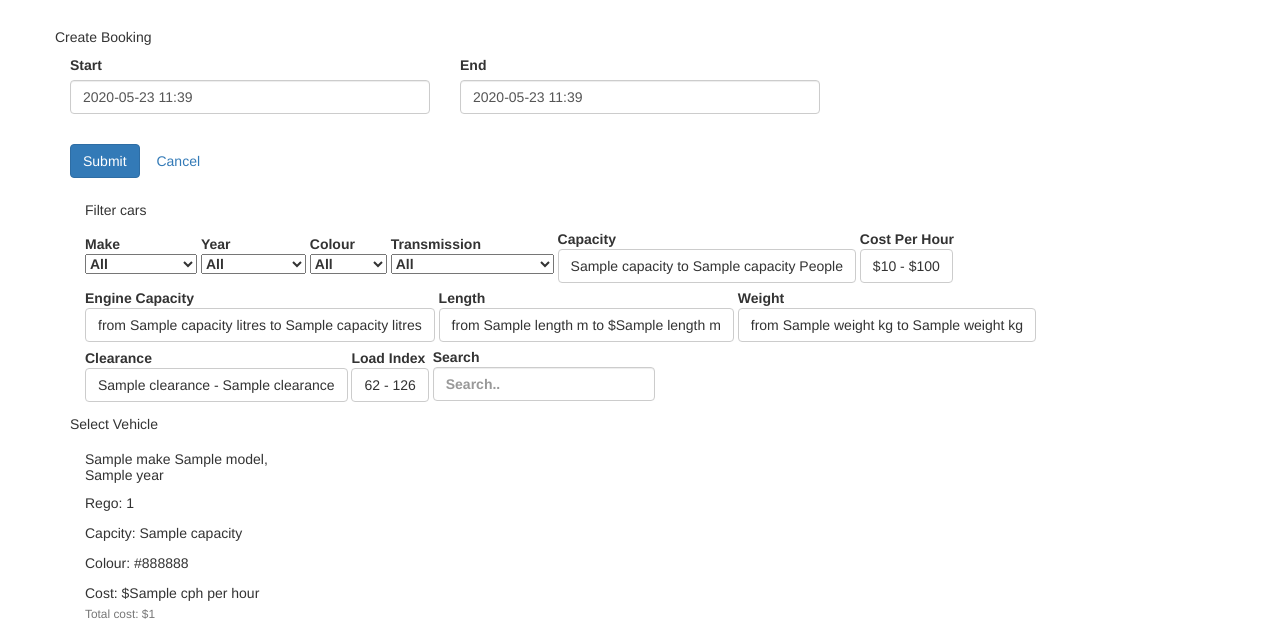
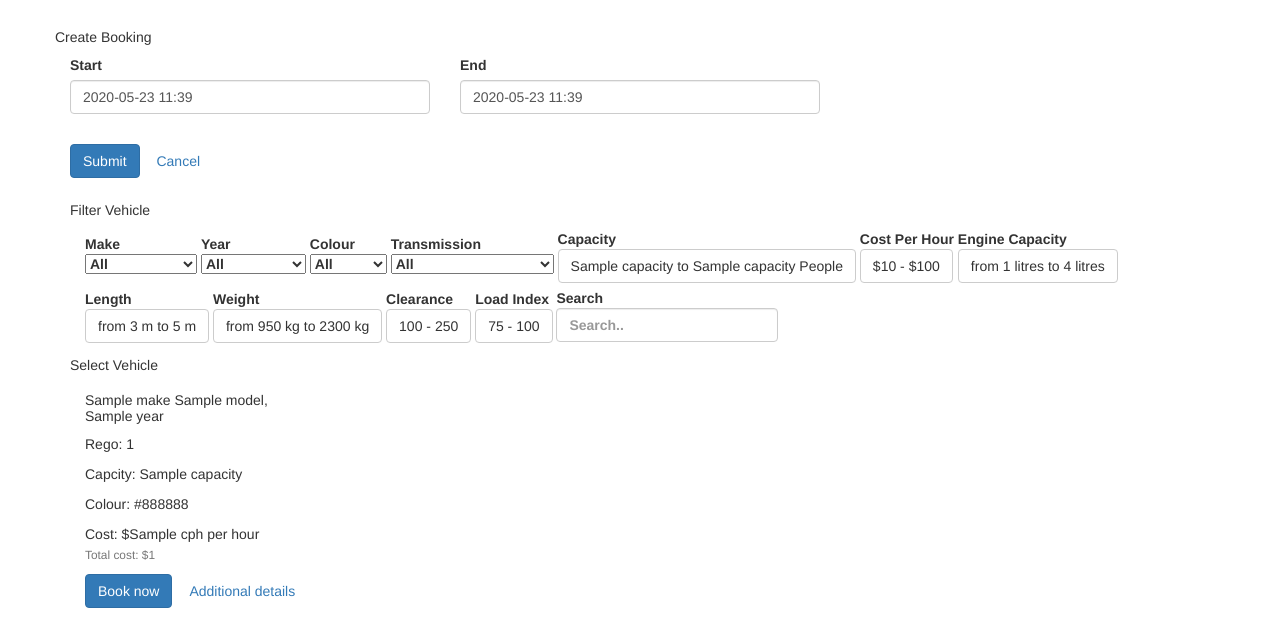
Before and after one commit to jordanwoodroffe/Rental-management, a Flask app: template templates/booking.html in a window 1280 px wide. Shown: the part 97-730 px from the top of the page. Run offline with Flask 2, Linux system fonts and the light colour scheme; tables that the repository leaves empty hold one stand-in row (values such as "Sample post"); the template is opened without the code that fills it: values that come from a table or form of the project are taken from there, most other values are stand-ins (such as "Sample title", 1, 10 or a date in 2020); parts of the project's set-up code (start-up, migrations or seed data) failed here and were passed over; some libraries are stand-ins or nearby versions.

Commit message:
improve filter

```diff
--- a/app.py
+++ b/app.py
@@ -97,6 +97,6 @@ Bootstrap(app)
 db.init_app(app)
 
 if __name__ == '__main__':
-    # db.drop_all(app=app)
+    db.drop_all(app=app)
     db.create_all(app=app)
     app.run(debug=True, host="0.0.0.0")
--- a/static/scripts/booking.js
+++ b/static/scripts/booking.js
@@ -124,14 +124,14 @@ function update_length_range() {
   minSelect = document.getElementById("length-filter-min");
   maxSelect = document.getElementById("length-filter-max");
   for (var i = 0; i < minSelect.options.length; i++) {
-    if (parseInt(minSelect[i].value) > parseInt(maxSelect.value)) {
+    if (parseFloat(minSelect[i].value) > parseFloat(maxSelect.value)) {
       minSelect[i].disabled = true;
     } else {
       minSelect[i].disabled = false;
     }
   }
   for (var i = 0; i < maxSelect.options.length; i++) {
-    if (parseInt(maxSelect[i].value) < parseInt(minSelect.value)) {
+    if (parseFloat(maxSelect[i].value) < parseFloat(minSelect.value)) {
       maxSelect[i].disabled = true;
     } else {
       maxSelect[i].disabled = false;
@@ -238,8 +238,8 @@ var filter = function () {
         parseInt(weight) >= parseInt(weightMin)
       ) ||
       !(
-        parseInt(length) <= parseInt(lengthMax) &&
-        parseInt(length) >= parseInt(lengthMin)
+        parseFloat(length) <= parseFloat(lengthMax) &&
+        parseFloat(length) >= parseFloat(lengthMin)
       ) ||
       !(
         parseInt(engine) <= parseInt(engineMax) &&
--- a/templates/booking.html
+++ b/templates/booking.html
@@ -79,8 +79,10 @@
       {% if cars|length > 0 %}
         {% if attributes != None %}
           <div>
-            <h5>Filter cars</h5>
-            <label>
+            <div class="row justify-content-center mb-3">
+              <h5>Filter Vehicle</h5>
+            </div>
+            <label class="mr-1">
               <div>Make</div>
               <select class="custom-select" name="make" id="make-filter" onchange="filter()">
                 <option value="All" selected>All</option>
@@ -89,7 +91,7 @@
                 {% endfor %}
               </select>
             </label>
-            <label>
+            <label class="mr-1">
               <div>Year</div>
               <select class="custom-select" name="year" id="year-filter" onchange="filter()">
                 <option value="All" selected>All</option>
@@ -98,7 +100,7 @@
                 {% endfor %}
               </select>
             </label>
-            <label>
+            <label class="mr-1">
               <div>Colour</div>
               <select class="custom-select" name="colour" id="colour-filter" onchange="filter()">
                 <option value="All" selected>All</option>
@@ -107,7 +109,7 @@
                 {% endfor %}
               </select>
             </label>
-            <label>
+            <label class="mr-1">
               <div>Transmission</div>
               <select class="custom-select" name="transmission" id="transmission-filter" onchange="filter()">
                 <option value="All" selected>All</option>
@@ -116,7 +118,7 @@
                 {% endfor %}
               </select>
             </label>
-            <label>
+            <label class="mr-1">
               <div>Capacity</div>
                 <div class="slidecontainer">
                   <button id="capacity-dropdown" class="dropbtn btn btn-default" onclick="capacityDropdown()"><span id="min-capacity">{{ attributes['capacity'] | min }}</span> to <span id="max-capacity">{{ attributes['capacity'] | max}}</span> People</button>
@@ -142,7 +144,7 @@
                   </div>
                 </div>
             </label>
-            <label>
+            <label class="mr-1">
               <div>Cost Per Hour</div>
                 <div class="slidecontainer">
                   <button id="cost-dropdown" class="dropbtn btn btn-default" onclick="costDropdown()">$<span id="min-cost">10</span> - $<span id="max-cost">100</span></button>
@@ -174,92 +176,82 @@
                   </div>
                 </div>
             </label>
-            <label>
+            <label class="mr-1">
               <div>Engine Capacity</div>
                 <div class="slidecontainer">
-                  <button id="engine-capacity-dropdown" class="dropbtn btn btn-default" onclick="engineCapacityDropdown()">from <span id="min-engine-capacity">{{ attributes['engine_capacity'] | min }}</span> litres to <span id="max-engine-capacity">{{ attributes['engine_capacity'] | max }}</span> litres</button>
+                  <button id="engine-capacity-dropdown" class="dropbtn btn btn-default" onclick="engineCapacityDropdown()">from <span id="min-engine-capacity">1</span> litres to <span id="max-engine-capacity">4</span> litres</button>
                   <div id="select-engine-capacity-container" class="dropdown-content">
                     <select class="custom-select" name="engine-capacity-min-select" id="engine-capacity-filter-min" onchange="update_engine_capacity_range()">
-                      {% for capacity in attributes['engine_capacity'] %}
-                        {% if capacity == attributes['engine_capacity'] | min %}
-                          <option value="{{ capacity }}" selected>{{ capacity }}</option>
+                      <option value="1" selected>1</option>
+                      <option value="2">2</option>
+                      <option value="3">3</option>
+                      <option value="4">4</option>
+                    </select>
+                    <select class="custom-select" name="engine-capacity-max-select" id="engine-capacity-filter-max" onchange="update_engine_capacity_range()">
+                      <option value="1">1</option>
+                      <option value="2">2</option>
+                      <option value="3">3</option>
+                      <option value="4" selected>4</option>
+                    </select>
+                  </div>
+                </div>
+            </label>
+            <label class="mr-1">
+              <div>Length</div>
+                <div class="slidecontainer">
+                  <button id="length-dropdown" class="dropbtn btn btn-default" onclick="lengthDropdown()">from <span id="min-length">3</span> m to <span id="max-length">5</span> m</button>
+                  <div id="select-length-container" class="dropdown-content">
+                    <select class="custom-select" name="length-min-select" id="length-filter-min" onchange="update_length_range()">
+                      <option value="3" selected>3</option>
+                      <option value="3.5">3.5</option>
+                      <option value="4">4</option>
+                      <option value="4.5">4.5</option>
+                      <option value="5">5</option>
+                    </select>
+                    <select class="custom-select" name="length-max-select" id="length-filter-max" onchange="update_length_range()">
+                      <option value="3">3</option>
+                      <option value="3.5">3.5</option>
+                      <option value="4">4</option>
+                      <option value="4.5">4.5</option>
+                      <option value="5" selected>5</option>
+                    </select>
+                  </div>
+                </div>
+            </label>
+            <label class="mr-1">
+              <div>Weight</div>
+                <div class="slidecontainer">
+                  <button id="weight-dropdown" class="dropbtn btn btn-default" onclick="weightDropdown()">from <span id="min-weight">950</span> kg to <span id="max-weight">2300</span> kg</button>
+                  <div id="select-weight-container" class="dropdown-content">
+                    <select class="custom-select" name="weight-min-select" id="weight-filter-min" onchange="update_weight_range()">
+                      {% for i in range(1,29) %}
+                        {% if i == 1 %}
+                          <option value="{{ i * 50 + 900 }}" selected>{{ i * 50 + 900 }}</option>
                         {% else %}
-                          <option value="{{ capacity }}">{{ capacity }}</option>
+                        <option value="{{ i * 50 + 900 }}">{{ i * 50 + 900 }}</option>
                         {% endif %}
                       {% endfor %}
                     </select>
-                    <select class="custom-select" name="engine-capacity-max-select" id="engine-capacity-filter-max" onchange="update_engine_capacity_range()">
-                      {% for capacity in attributes['engine_capacity'] %}
-                        {% if capacity == attributes['engine_capacity'] | max %}
-                          <option value="{{ capacity }}" selected>{{ capacity }}</option>
+                    <select class="custom-select" name="weight-max-select" id="weight-filter-max" onchange="update_weight_range()">
+                      {% for i in range(1,29) %}
+                        {% if i == 28 %}
+                          <option value="{{ i * 50 + 900 }}" selected>{{ i * 50 + 900 }}</option>
                         {% else %}
-                          <option value="{{ capacity }}">{{ capacity }}</option>
+                        <option value="{{ i * 50 + 900 }}">{{ i * 50 + 900 }}</option>
                         {% endif %}
                       {% endfor %}
                     </select>
                   </div>
                 </div>
             </label>
-            <label>
-              <div>Length</div>
-                <div class="slidecontainer">
-                  <button id="length-dropdown" class="dropbtn btn btn-default" onclick="lengthDropdown()">from <span id="min-length">{{ attributes['length'] | min }}</span> m to $<span id="max-length">{{ attributes['length'] | max }}</span> m</button>
-                  <div id="select-length-container" class="dropdown-content">
-                    <select class="custom-select" name="length-min-select" id="length-filter-min" onchange="update_length_range()">
-                      {% for length in attributes['length'] %}
-                        {% if length == attributes['length'] | min %}
-                          <option value="{{ length }}" selected>{{ length }}</option>
-                        {% else %}
-                          <option value="{{ length }}">{{ length }}</option>
-                        {% endif %}
-                      {% endfor %}
-                    </select>
-                    <select class="custom-select" name="length-max-select" id="length-filter-max" onchange="update_length_range()">
-                      {% for length in attributes['length'] %}
-                        {% if length == attributes['length'] | max %}
-                          <option value="{{ length }}" selected>{{ length }}</option>
-                        {% else %}
-                          <option value="{{ length }}">{{ length }}</option>
-                        {% endif %}
-                      {% endfor %}
-                    </select>
-                  </div>
-                </div>
-            </label>
-            <label>
-              <div>Weight</div>
-                <div class="slidecontainer">
-                  <button id="weight-dropdown" class="dropbtn btn btn-default" onclick="weightDropdown()">from <span id="min-weight">{{ attributes['weight'] | min }}</span> kg to <span id="max-weight">{{ attributes['weight'] | max }} kg</span></button>
-                  <div id="select-weight-container" class="dropdown-content">
-                    <select class="custom-select" name="weight-min-select" id="weight-filter-min" onchange="update_weight_range()">
-                      {% for weight in attributes['weight'] %}
-                        {% if weight == attributes['weight'] | min %}
-                          <option value="{{ weight }}" selected>{{ weight }}</option>
-                        {% else %}
-                          <option value="{{ weight }}">{{ weight }}</option>
-                        {% endif %}
-                      {% endfor %}
-                    </select>
-                    <select class="custom-select" name="weight-max-select" id="weight-filter-max" onchange="update_weight_range()">
-                      {% for weight in attributes['weight'] %}
-                        {% if weight == attributes['weight'] | max %}
-                          <option value="{{ weight }}" selected>{{ weight }}</option>
-                        {% else %}
-                          <option value="{{ weight }}">{{ weight }}</option>
-                        {% endif %}
-                      {% endfor %}
-                    </select>
-                  </div>
-                </div>
-            </label>
-            <label>
+            <label class="mr-1">
               <div>Clearance</div>
                 <div class="slidecontainer">
-                  <button id="clearance-dropdown" class="dropbtn btn btn-default" onclick="clearanceDropdown()"><span id="min-clearance">{{ attributes['ground_clearance'] | min }}</span> - <span id="max-clearance">{{ attributes['ground_clearance'] | max }}</span></button>
+                  <button id="clearance-dropdown" class="dropbtn btn btn-default" onclick="clearanceDropdown()"><span id="min-clearance">100</span> - <span id="max-clearance">250</span></button>
                   <div id="select-clearance-container" class="dropdown-content">
                     <select class="custom-select" name="clearance-min-select" id="clearance-filter-min" onchange="update_clearance_range()">
-                      {% for clearance in attributes['ground_clearance'] %}
-                        {% if clearance == attributes['ground_clearance'] | min %}
+                      {% for clearance in range(100,251) %}
+                        {% if clearance == 100 %}
                           <option value="{{ clearance }}" selected>{{ clearance }}</option>
                         {% else %}
                           <option value="{{ clearance }}">{{ clearance }}</option>
@@ -267,8 +259,8 @@
                       {% endfor %}
                     </select>
                     <select class="custom-select" name="clearance-max-select" id="clearance-filter-max" onchange="update_clearance_range()">
-                      {% for clearance in attributes['ground_clearance'] %}
-                        {% if clearance == attributes['ground_clearance'] | max %}
+                      {% for clearance in range(100,251) %}
+                        {% if clearance == 250 %}
                           <option value="{{ clearance }}" selected>{{ clearance }}</option>
                         {% else %}
                           <option value="{{ clearance }}">{{ clearance }}</option>
@@ -278,14 +270,14 @@
                   </div>
                 </div>
             </label>
-            <label>
+            <label class="mr-1">
               <div>Load Index</div>
                 <div class="slidecontainer">
-                  <button id="load-index-dropdown" class="dropbtn btn btn-default" onclick="loadIndexDropdown()"><span id="min-load-index">62</span> - <span id="max-load-index">126</span></button>
+                  <button id="load-index-dropdown" class="dropbtn btn btn-default" onclick="loadIndexDropdown()"><span id="min-load-index">75</span> - <span id="max-load-index">100</span></button>
                   <div id="select-load-index-container" class="dropdown-content">
                     <select class="custom-select" name="load-index-min-select" id="load-index-filter-min" onchange="update_load_index_range()">
-                      {% for load_index in range(62,127) %}
-                        {% if load_index == 62 %}
+                      {% for load_index in range(75,101) %}
+                        {% if load_index == 75 %}
                           <option value="{{ load_index }}" selected>{{ load_index }}</option>
                         {% else %}
                           <option value="{{ load_index }}">{{ load_index }}</option>
@@ -293,8 +285,8 @@
                       {% endfor %}
                     </select>
                     <select class="custom-select" name="load-index-max-select" id="load-index-filter-max" onchange="update_load_index_range()">
-                      {% for load_index in range(62,127) %}
-                        {% if load_index == 126 %}
+                      {% for load_index in range(75,101) %}
+                        {% if load_index == 100 %}
                           <option value="{{ load_index }}" selected>{{ load_index }}</option>
                         {% else %}
                           <option value="{{ load_index }}">{{ load_index }}</option>
@@ -304,7 +296,7 @@
                   </div>
                 </div>
             </label>
-            <label>
+            <label class="mr-1">
               <div>Search</div>
                 <div class="">
                   <input class="form-control" type="search" placeholder="Search.." id="search-box" oninput="filter()">
```
